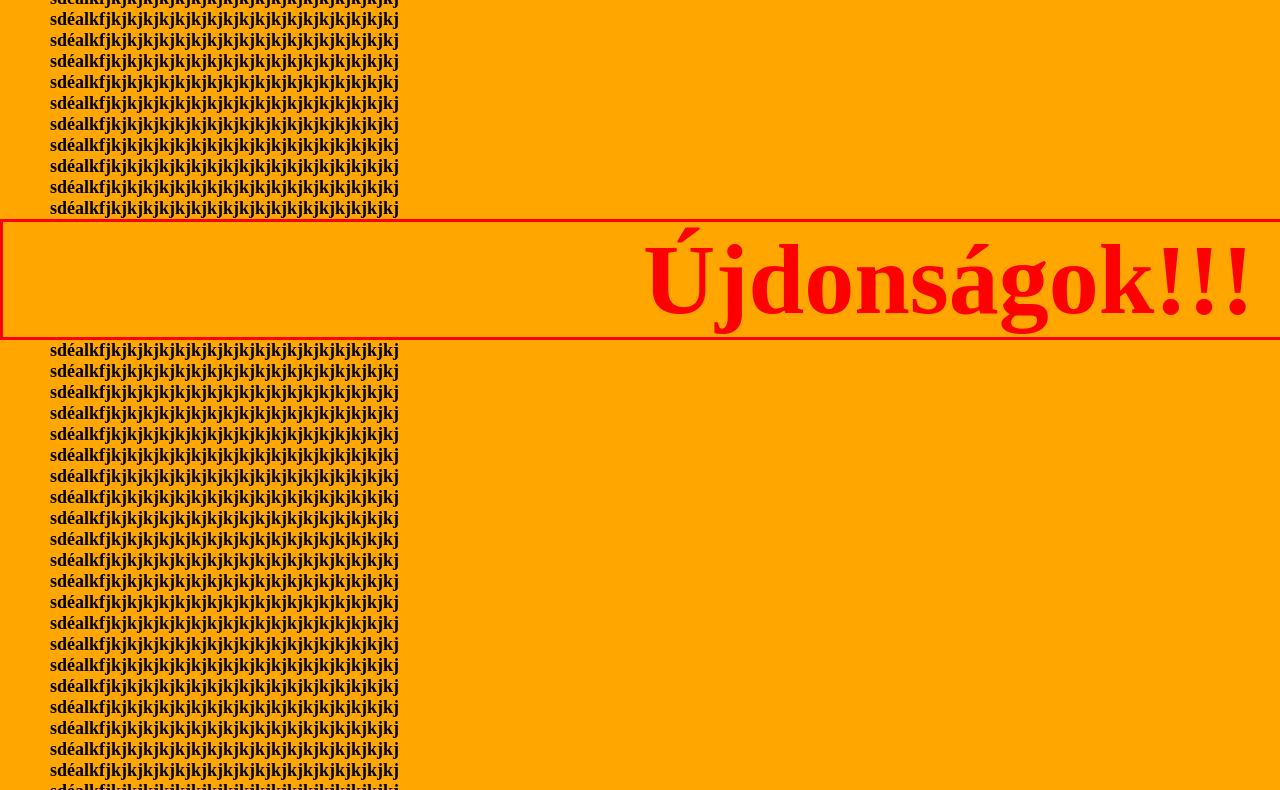
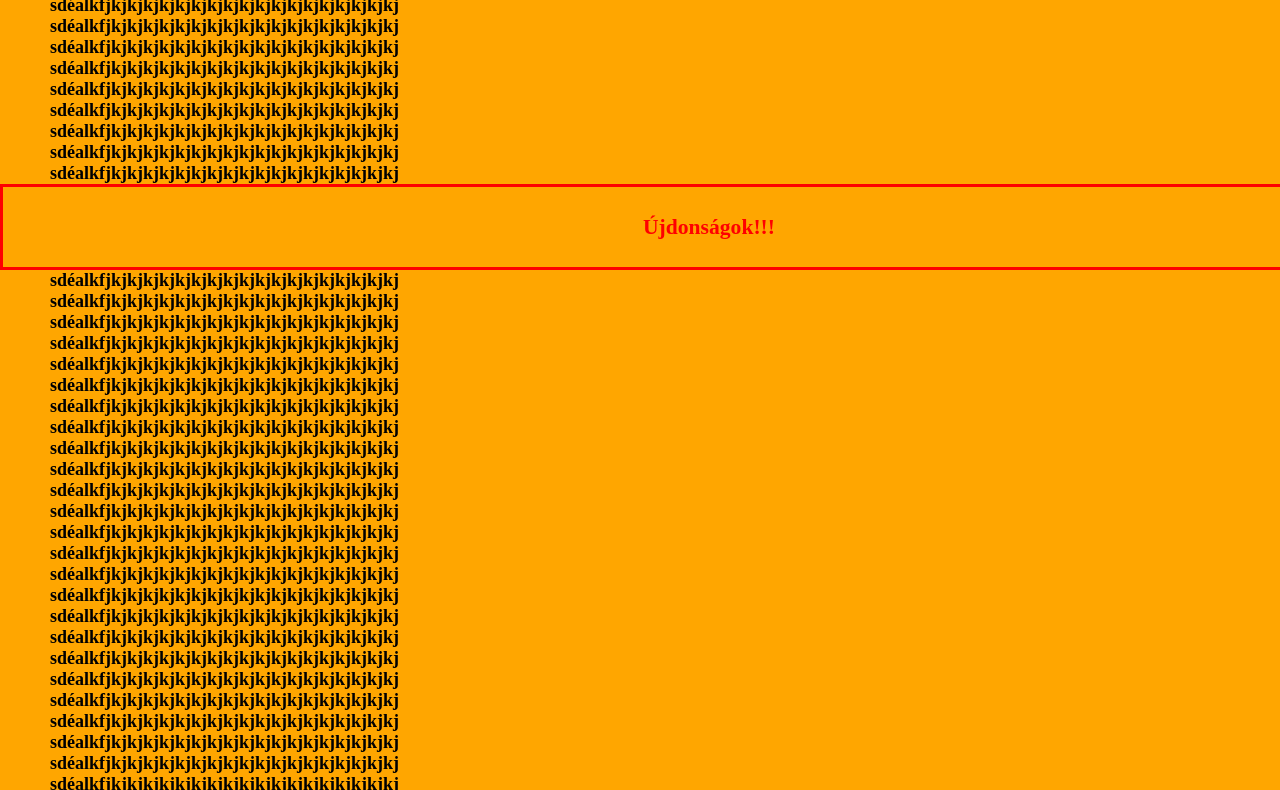
Before and after one commit to sunroleplayhun/sunroleplayhun.github.io, a plain HTML site: page index.html in a window 1280 px wide. Shown: the part 1191-1981 px from the top of the page. Drawn offline with Linux system fonts and the light colour scheme.

Commit message:
Update styles.css

```diff
--- a/styles.css
+++ b/styles.css
@@ -21,8 +21,7 @@ section header{
 }
 section header h1{
     border:solid 3px red;
-    font-size: 100px;
-    line-height:normal;
+    font-size: larger;
     color: red;
     padding-left: 50%;
     margin-top: 0;
```
